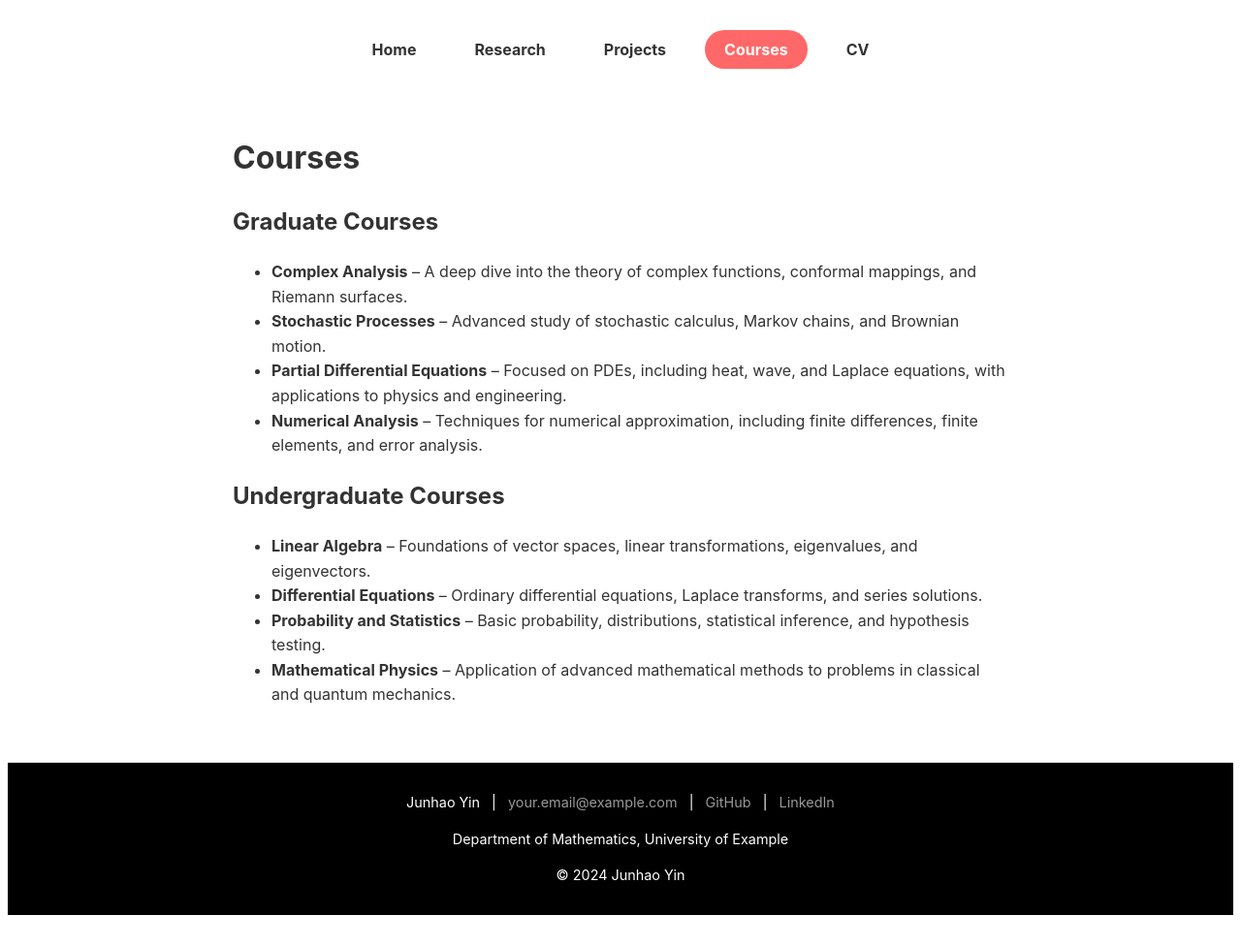
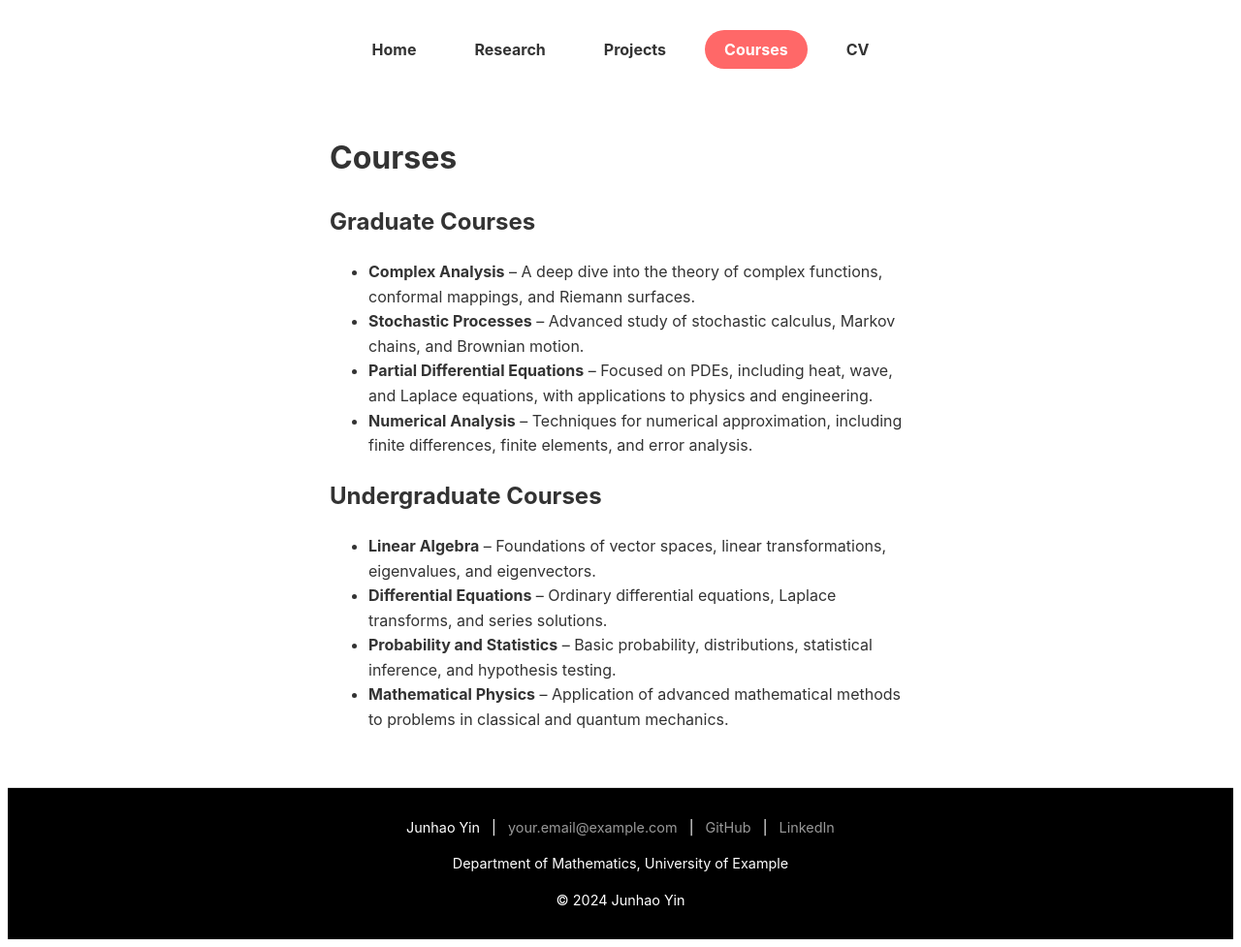
Before and after one commit to Yoon-1023/Yoon-1023.github.io, a Jekyll site: the page built from courses.md, in a window 1280 px wide. Shown: the whole page at 97% size. Built offline with Jekyll 4.4.1, drawn with Linux system fonts in a browser that asks for light colours; before the commit the page ends 952 px from its top, so only the background shows below that.

Commit message:
Update style.css

```diff
--- a/assets/css/style.css
+++ b/assets/css/style.css
@@ -2,7 +2,7 @@
 
 /* Constrain content width */
 .container {
-    max-width: 800px; /* Adjust as needed */
+    max-width: 600px; /* Adjust as needed */
     margin: 0 auto;
     padding: 20px;
 }
```
